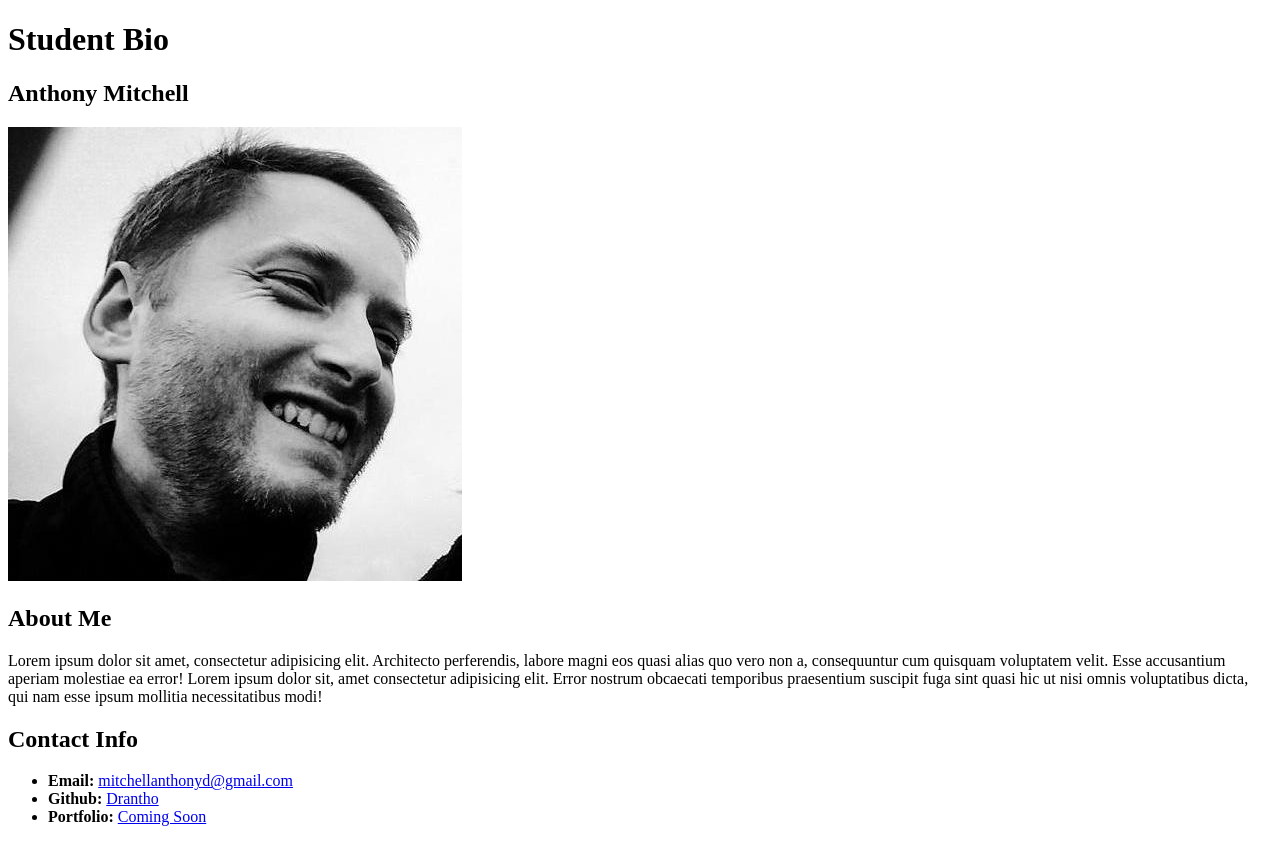
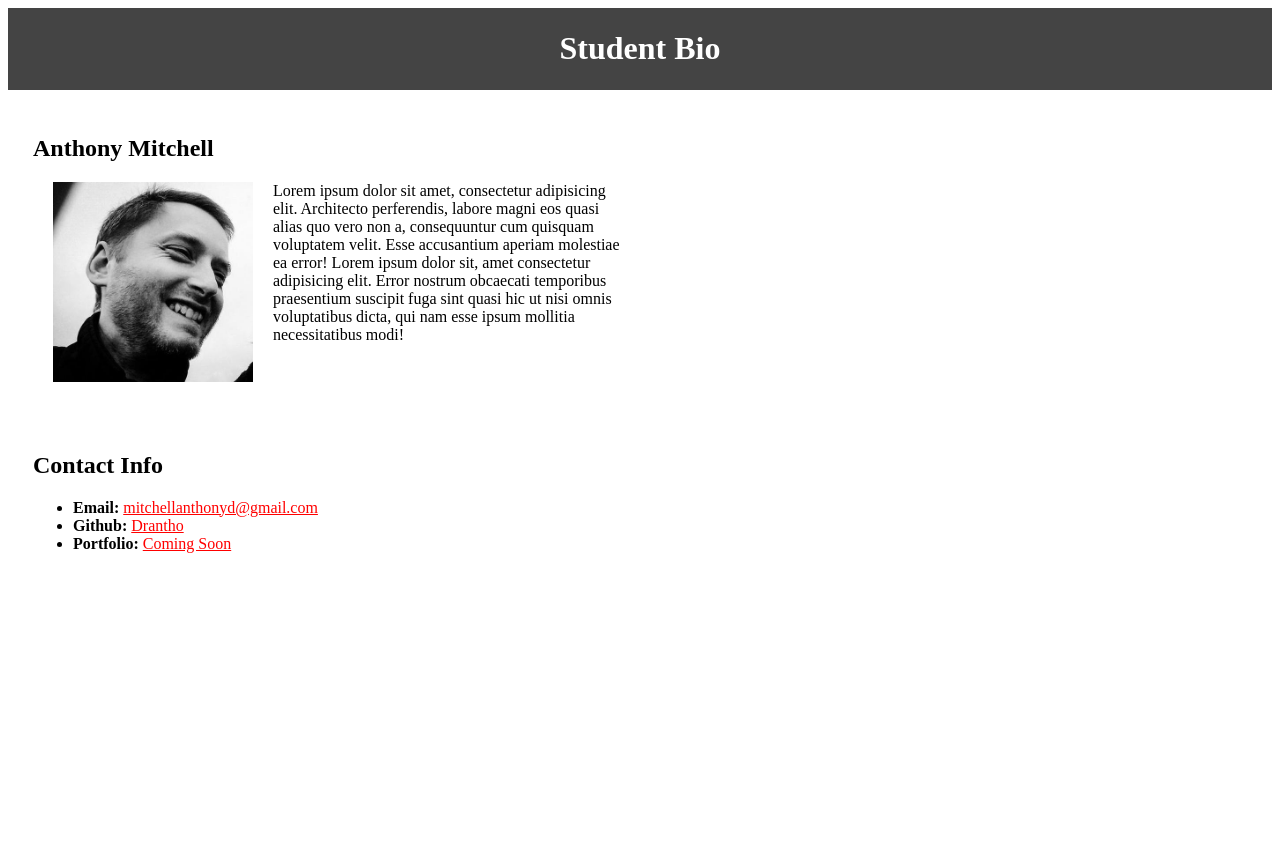
Before and after one commit to Drantho/uwstudentbio, a plain HTML site: page index.html in a window 1280 px wide. After the commit the page ends 800 px from the top, so only its background shows below. Drawn offline with Linux system fonts and the light colour scheme.

Commit message:
added styles and formatting

```diff
--- a/index.html
+++ b/index.html
@@ -1,23 +1,39 @@
 <!DOCTYPE html>
 <html lang="en">
+
 <head>
     <meta charset="UTF-8">
     <meta name="viewport" content="width=device-width, initial-scale=1.0">
-    <title>Document</title>
+    <title>Bio</title>
+    <link rel="stylesheet" href="style.css">
 </head>
+
 <body>
+    <header>
         <h1>Student Bio</h1>
+    </header>
+    <div>
+        <section>
             <h2>Anthony Mitchell</h2>
             <img src="me.jpg" alt="Anthony Mitchell photo">
-    <h2>About Me</h2>
             <p>
-        Lorem ipsum dolor sit amet, consectetur adipisicing elit. Architecto perferendis, labore magni eos quasi alias quo vero non a, consequuntur cum quisquam voluptatem velit. Esse accusantium aperiam molestiae ea error! Lorem ipsum dolor sit, amet consectetur adipisicing elit. Error nostrum obcaecati temporibus praesentium suscipit fuga sint quasi hic ut nisi omnis voluptatibus dicta, qui nam esse ipsum mollitia necessitatibus modi!
+                Lorem ipsum dolor sit amet, consectetur adipisicing elit. Architecto perferendis, labore magni eos quasi
+                alias quo vero non a, consequuntur cum quisquam voluptatem velit. Esse accusantium aperiam molestiae ea
+                error! Lorem ipsum dolor sit, amet consectetur adipisicing elit. Error nostrum obcaecati temporibus
+                praesentium suscipit fuga sint quasi hic ut nisi omnis voluptatibus dicta, qui nam esse ipsum mollitia
+                necessitatibus modi!
             </p>
+        </section>
+        <section>
             <h2>Contact Info</h2>
             <ul>
                 <li><strong>Email:</strong> <a href="mailto:mitchellanthonyd@gmail.vom">mitchellanthonyd@gmail.com</a></li>
                 <li><strong>Github: </strong><a href="https://github.com/Drantho">Drantho</a></li>
                 <li><strong>Portfolio: </strong><a href="#">Coming Soon</a></li>
             </ul>
+        </section>
+    </div>
+
 </body>
+
 </html>
--- /dev/null
+++ b/style.css
@@ -0,0 +1,23 @@
+header{
+    background-color: #444444;
+    text-align: center;
+    color: white;
+    padding: 1px;
+}
+
+section{
+    display: inline-block;
+    width: 47%;
+    vertical-align: top;
+    padding: 25px;
+}
+
+img{
+    float: left;
+    width: 200px;
+    margin: 0 20px;
+}
+
+a{
+    color: red;
+}
```
Lines whose indentation alone changed are shown as unchanged.
